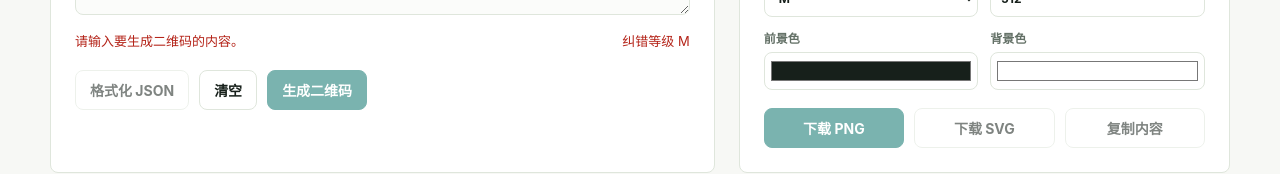
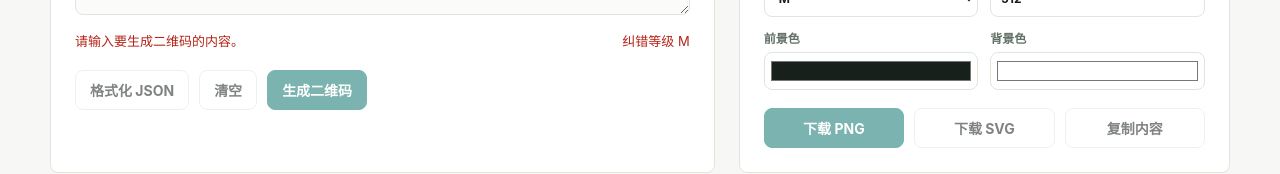
Before and after one commit to Asoul007/qrcode, a React (Vite) app: page / in a window 1280 px wide. Shown: the part 642-816 px from the top of the page. Built offline with nearby package versions, Linux system fonts and the light colour scheme.

Commit message:
fix: disable clear button on empty input

```diff
--- a/src/App.tsx
+++ b/src/App.tsx
@@ -162,6 +162,8 @@ export default function App() {
   const canExport = isCurrentPreviewReady;
   const previewLabel = contentState.canGenerate ? '等待生成二维码…' : '等待输入内容';
 
+  const canClearInput = rawValue.trim().length > 0;
+
   return (
     <main className="page">
       <header className="topbar">
@@ -220,6 +222,7 @@ export default function App() {
               格式化 JSON
             </button>
             <button
+              disabled={!canClearInput}
               onClick={() => {
                 clearPreview();
                 setRawValue('');
```
Also changed, not shown: 1 other file (tests, documents, lock files or other folders).
